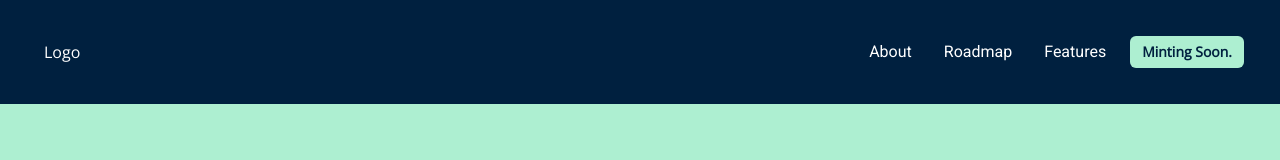
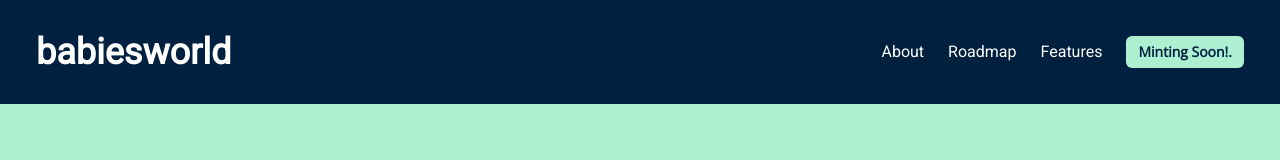
Before and after one commit to codetective/babiesworld, a React (Create React App) app: page / in a window 1280 px wide. Shown: the top 160 px of the page. Built offline with nearby package versions, Linux system fonts and the light colour scheme.

Commit message:
updated nav layoout

```diff
--- a/src/layout/Navbar.jsx
+++ b/src/layout/Navbar.jsx
@@ -1,18 +1,6 @@
-import {
-  Box,
-  Flex,
-  HStack,
-  Link,
-  Button,
-  useDisclosure,
-  useColorModeValue,
-  Stack,
-  Container,
-} from '@chakra-ui/react';
+import { Box, Flex, HStack, Link, Button, Container } from '@chakra-ui/react';
 import { Link as ScrollLink } from 'react-scroll';
-
-import { AiOutlineCloseCircle } from 'react-icons/ai';
-import { HiMenuAlt2 } from 'react-icons/hi';
+import Logo from './Logo';
 
 const Links = ['About', 'Roadmap', 'Features'];
 
@@ -30,8 +18,10 @@ const NavLink = ({ children }) => (
     rounded={'md'}
     color="white"
     _hover={{
-      textDecoration: 'none',
-      bg: useColorModeValue('gray.200', 'gray.700'),
+      textDecoration: 'underline',
+    }}
+    _focus={{
+      bg: 'none',
     }}
   >
     {children}
@@ -39,16 +29,19 @@ const NavLink = ({ children }) => (
 );
 
 export default function WithAction() {
-  const { isOpen, onOpen, onClose } = useDisclosure();
-
   return (
     <>
-      <Box bg="brand.100" px={4} py="5" id="Header">
+      <Box bg="brand.100" px={4} py={[8, 8, 5, 5]} id="Header">
         <Container maxW="container.xl" px="5">
           {' '}
-          <Flex h={16} alignItems={'center'} justifyContent={'space-between'}>
+          <Flex
+            h={16}
+            alignItems={'center'}
+            flexDir={['column', 'column', 'row', 'row']}
+            justifyContent={'space-between'}
+          >
             <HStack>
-              <Button
+              {/* <Button
                 fontSize="25px"
                 px="2"
                 textAlign="center"
@@ -61,17 +54,19 @@ export default function WithAction() {
               >
                 {' '}
                 {isOpen ? <AiOutlineCloseCircle /> : <HiMenuAlt2 />}
-              </Button>
+              </Button> */}
               <HStack spacing={8} alignItems={'center'}>
-                <Box color="white">Logo</Box>
+                <Box color="white">
+                  <Logo />
+                </Box>
               </HStack>
             </HStack>
             <Flex alignItems={'center'}>
               <HStack
                 pr="4"
                 as={'nav'}
-                spacing={4}
-                display={{ base: 'none', md: 'flex' }}
+                spacing={2}
+                display={{ base: 'flex', md: 'flex' }}
               >
                 {Links.map(link => (
                   <NavLink key={link}>{link}</NavLink>
@@ -84,11 +79,11 @@ export default function WithAction() {
                 bg="brand.200"
                 size={'sm'}
               >
-                Minting Soon.
+                Minting Soon!.
               </Button>
             </Flex>
           </Flex>
-          {isOpen ? (
+          {/* {isOpen ? (
             <Box pb={4} display={{ md: 'none' }}>
               <Stack as={'nav'} spacing={4}>
                 {Links.map(link => (
@@ -96,7 +91,7 @@ export default function WithAction() {
                 ))}
               </Stack>
             </Box>
-          ) : null}
+          ) : null} */}
         </Container>
       </Box>
     </>
--- a/src/layout/index.js
+++ b/src/layout/index.js
@@ -1,14 +1,15 @@
 import React from 'react';
-import { Box } from '@chakra-ui/react';
+import { Box, Image } from '@chakra-ui/react';
 import Navbar from './Navbar';
 import Footer from './Footer';
-
+import collage from '../assets/babynftcollage.jpg';
 function Layout({ children }) {
   return (
     <Box maxW="1500px" m="auto">
       <Navbar />
 
       {children}
+      <Image src={collage} />
       <Footer />
     </Box>
   );
```
Also changed, not shown: src/assets/babynftcollage.jpg (added).
